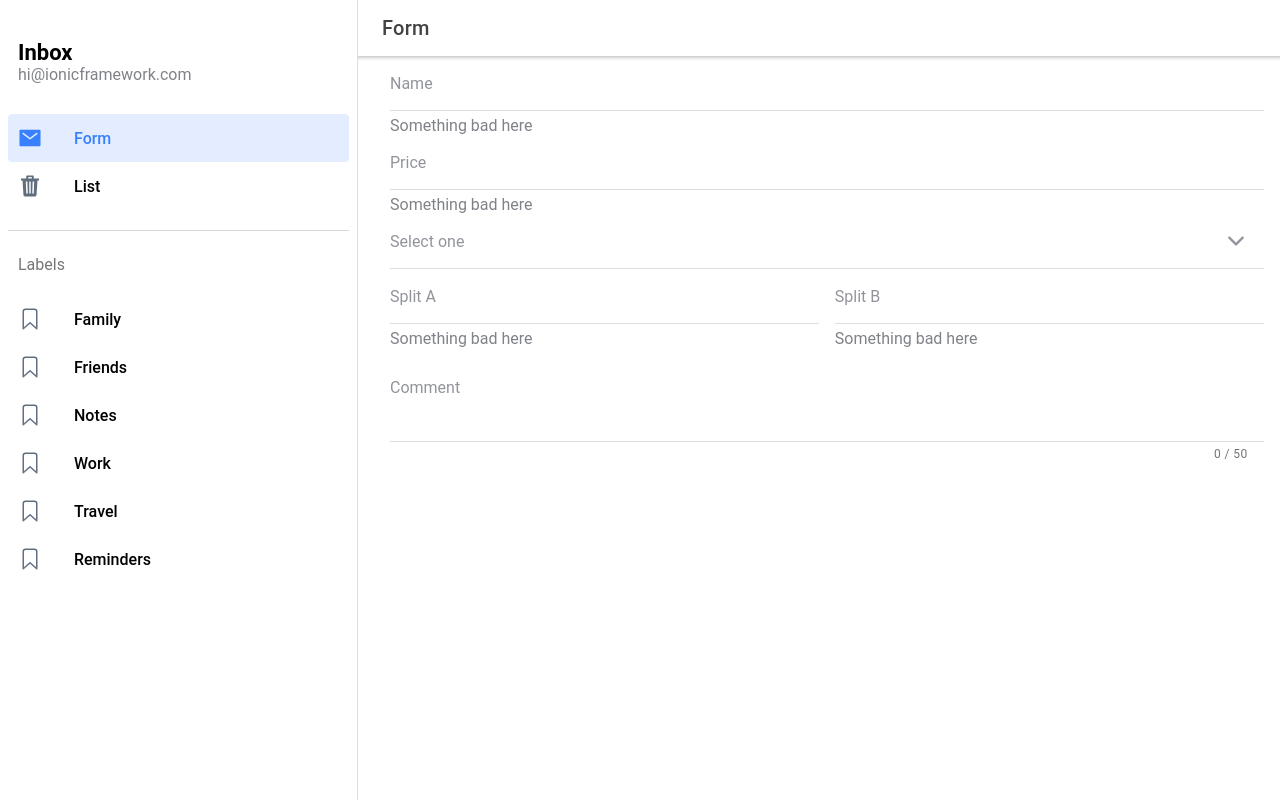
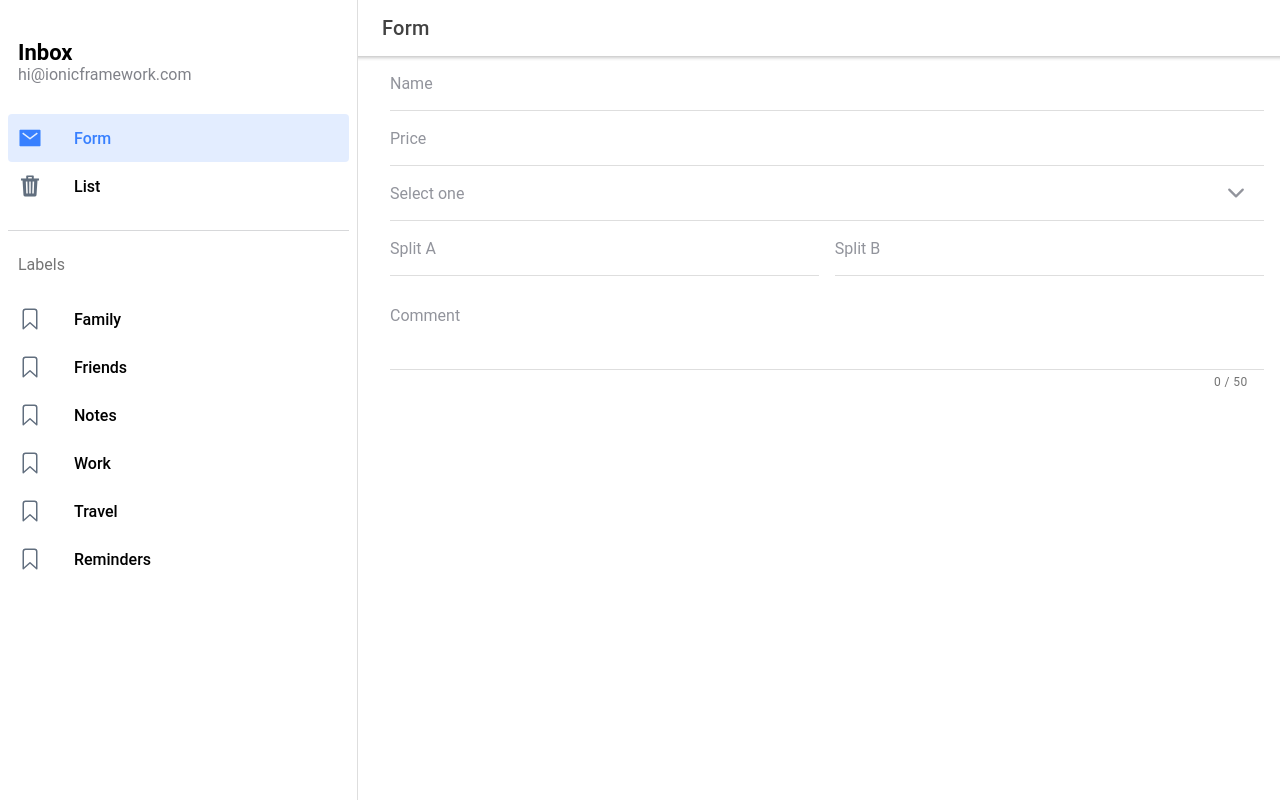
Before and after one commit to 5hee75/ionic-starter, a React (Create React App) app: page /page/Inbox in a window 1280 px wide. Built offline with nearby package versions, Linux system fonts and the light colour scheme.

Commit message:
Add error props to Input and Select

```diff
--- a/src/components/Input.jsx
+++ b/src/components/Input.jsx
@@ -14,15 +14,23 @@ import {
 export const InputItem = styled(IonItem).attrs((props) => ({
   lines: props.lines || "inset"
 }))`
+  ${(props) =>
+    !props.error
+      ? null
+      : `
+    --border-color: var(--ion-color-danger) !important;
+    & > ion-label.label {
+      color: var(--ion-color-danger) !important;
+    }
+  `}
 
   &.item-has-focus {
     --background: #f8f8f8;
   }
 
-  & .adornment,
-  & .count {
+  & .adornment {
     visibility: hidden;
-    margin-right: 4px;
+    margin-right: 2px;
   }
 
   &.item-has-value .adornment,
@@ -30,50 +38,41 @@ export const InputItem = styled(IonItem).attrs((props) => ({
     visibility: visible;
   }
 
-  &.item-has-focus .count {
-    visibility: visible;
+  & > [slot="error"] {
+    color: var(--ion-color-danger) !important;
   }
 `;
 
 const InputLabel = styled(IonLabel).attrs({
   position: "floating",
-  color: "medium"
+  color: "medium",
+  className: "label"
 })``;
 
-const InputCount = styled(IonText).attrs((props) => ({
-  color: props.color || "medium",
-  className: "count ion-align-self-end"
-}))``;
+const InputBase = ({ children, ...props }) => (
+  <InputItem {...props}>
+    <InputLabel>{props.label}</InputLabel>
+    {children}
+    {props.error && <IonNote slot="error">{props.error}</IonNote>}
+  </InputItem>
+);
 
-export const Input = ({ label, adornment = "" }) => {
+export const Input = ({ adornment = "", ...props }) => {
   return (
-    <>
-      <InputItem>
-        <InputLabel>{label}</InputLabel>
-        <IonInput>
-          {adornment && <IonIcon className="adornment" icon={adornment} />}
-        </IonInput>
-        <IonNote slot="error">Something bad here</IonNote>
-      </InputItem>
-    </>
+    <InputBase {...props}>
+      <IonInput {...props}>
+        {adornment && (
+          <IonIcon slot="start" className="adornment" icon={adornment} />
+        )}
+      </IonInput>
+    </InputBase>
   );
 };
 
-export const TextArea = ({ label, maxLength, ...itemProps }) => {
-  const [count, setCount] = useState(0);
-
-  const onChange = (e) => {
-    setCount(e.detail.value.length);
-  };
+export const TextArea = ({ maxLength, ...props }) => {
   return (
-    <InputItem counter {...itemProps}>
-      <InputLabel>{label}</InputLabel>
-      <IonTextarea onIonChange={onChange} maxlength={maxLength} />
-      {/* {count > 0 && (
-        <InputCount color={maxLength - count < 10 ? "danger" : "medium"}>
-          {count}/{maxLength}
-        </InputCount>
-      )} */}
-    </InputItem>
+    <InputBase counter {...props}>
+      <IonTextarea maxlength={maxLength} />
+    </InputBase>
   );
 };
--- a/src/components/Select.jsx
+++ b/src/components/Select.jsx
@@ -164,9 +164,25 @@ const SelectItem = styled(IonItem).attrs((props) => {
     transition: transform 0.15s cubic-bezier(0.4, 0, 0.2, 1) 0s,
       -webkit-transform 0.15s cubic-bezier(0.4, 0, 0.2, 1) 0s;
   }
-  &.item-has-value {
+  /* &.item-has-value {
     --border-color: var(--ion-color-success-tint);
+  } */
+
+  & > [slot="error"] {
+    --ion-color: var(--ion-color-danger);
+    color: var(--ion-color-danger);
   }
+
+  ${(props) =>
+    !props.error
+      ? null
+      : `
+    --border-color: var(--ion-color-danger) !important;
+    & > ion-label.label {
+      --ion-color: var(--ion-color-danger);
+      color: var(--ion-color-danger);
+    }
+  `}
 `;
 
 const SelectLabel = styled(IonLabel).attrs({
@@ -204,7 +220,8 @@ export function Select({
   options = [],
   value,
   onSelect,
-  multiple = false
+  multiple = false,
+  error = ""
 }) {
   const [isActive, setActive] = useState(false);
   const handleDismiss = () => {
@@ -258,6 +275,7 @@ export function Select({
   const valueLabel = getLabel();
   return (
     <SelectItem
+      error={error}
       hasValue={valueLabel ? true : false}
       active={isActive}
       button
--- a/src/pages/Page.tsx
+++ b/src/pages/Page.tsx
@@ -70,7 +70,12 @@ const Page: React.FC = () => {
       <IonContent className="page">
         <Input label="Name" />
 
-        <Input label="Price" adornment={logoUsd} />
+        <Input
+          label="Price"
+          adornment={logoUsd}
+          inputMode="decimal"
+          type="number"
+        />
         <Select
           label="Select one"
           value={selected}
```
